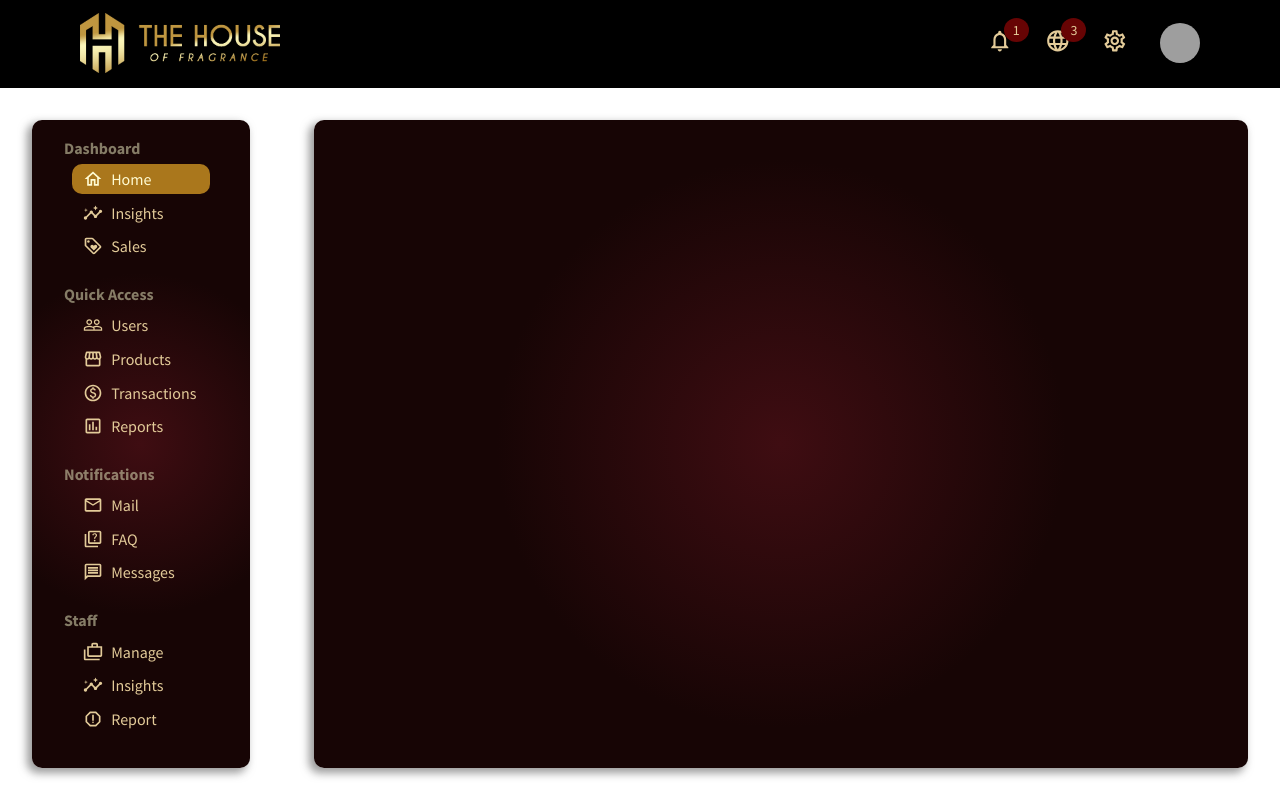
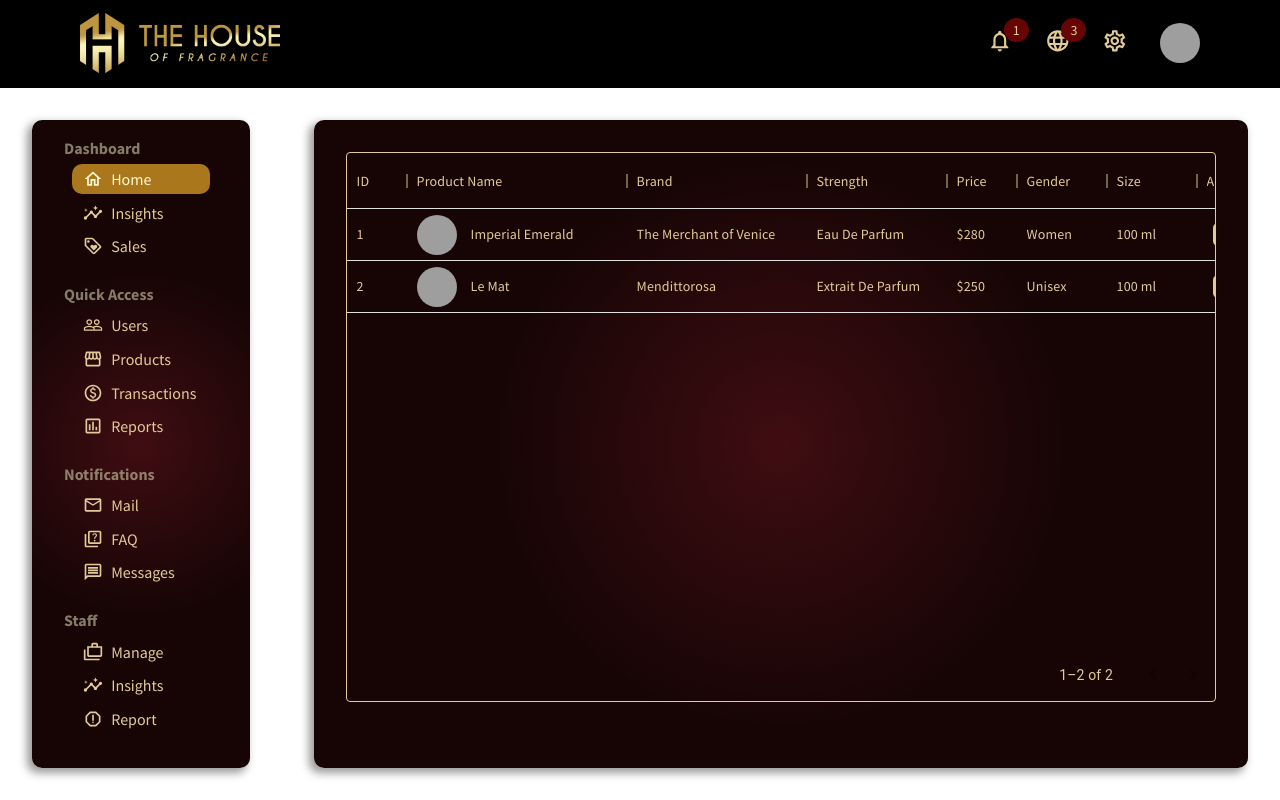
Before and after one commit to reshadintec/thof, a React (Create React App) app in the folder dashboard/: page /products in a window 1280 px wide. Built offline with nearby package versions, Linux system fonts and the light colour scheme; grey boxes are pictures that could not be loaded.

Commit message:
products table

```diff
--- a/dashboard/src/dummyData.js
+++ b/dashboard/src/dummyData.js
@@ -122,3 +122,27 @@
     transaction: "$140"
   },
 ];
+
+export const productRows = [
+  {
+    id: 1,
+    productname: 'Imperial Emerald',
+    image: 'https://uz.thehouseoffragrance.com/wp-content/uploads/sites/2/2022/10/Imperial-Emerald-The-Merchant-of-Venice-1-600x600.webp',
+    brand: "The Merchant of Venice",
+    strength: "Eau De Parfum",
+    price: "$280",
+    gender: "Women",
+    size: "100 ml"
+  },
+  {
+    id: 2,
+    productname: 'Le Mat',
+    image: 'https://uz.thehouseoffragrance.com/wp-content/uploads/sites/2/2022/10/Le-Mat-Mendittorosa-1.webp',
+    brand: "Mendittorosa",
+    strength: "Extrait De Parfum",
+    price: "$250",
+    gender: "Unisex",
+    size: "100 ml"
+  },
+
+];
--- a/dashboard/src/pages/products/Products.jsx
+++ b/dashboard/src/pages/products/Products.jsx
@@ -1,13 +1,54 @@
 import "./products.css"
 import { DataGrid } from '@mui/x-data-grid';
 import {DeleteOutlineOutlined} from '@mui/icons-material';
-import { userRows } from '../../dummyData';
+import { productRows } from '../../dummyData';
 import {Link} from 'react-router-dom';
 import { useState } from 'react';
+
 export default function Products() {
+  const [data, setData] = useState(productRows);
+  const handleDelete = (id)=>{
+    setData(data.filter((item)=> item.id !==id));
+  };
+  const columns = [
+  { field: 'id', headerName: 'ID', width: 60},
+  { field: 'product', headerName: 'Product Name ', width: 220, renderCell:(params)=>{
+    return (
+      <div className='productList'>
+        <img src={params.row.image} alt=''/>
+        {params.row.productname}
+      </div>
+    )
+  }
+  },
+  { field: 'brand', headerName: 'Brand', width: 180 },
+  { field: 'strength', headerName: 'Strength', width: 140 },
+  { field: 'price', headerName: 'Price', width: 70 },
+  { field: 'gender', headerName: 'Gender', width: 90 },
+  { field: 'size', headerName: 'Size', width: 90 },
+  { field: 'action', headerName: 'Action ', width: 150,
+    renderCell:(params) =>{
+      return(
+        <>
+        <Link to={"/product/"+params.row.id}>
+          <button className='productListButton'>Edit</button>
+          </Link>
+          <DeleteOutlineOutlined className='productListDelete' onClick ={ ()=>handleDelete(params.row.id) }/>
+        </>
+      )
+    }
+  },];
+
   return (
     <div className="products">
-
+      <div style={{ height: 550, width: '100%' }}>
+        <DataGrid  sx={{ color: '#fff', border:'solid 1px #e3cb99 '}} className="dataGridCustom"
+          rows={data} disableSelectionOnClick
+          columns={columns}
+          pageSize={8}
+          rowsPerPageOptions={[8]}
+        />
+      </div>
     </div>
   )
 }
--- a/dashboard/src/pages/products/products.css
+++ b/dashboard/src/pages/products/products.css
@@ -11,3 +11,37 @@
   padding: 2em;
   color:#e3cb99;
 }
+
+.productList{
+  display: flex;
+  align-items: center;
+}
+
+.productList img{
+  width:40px;
+  height: 40px;
+  border-radius: 50%;
+  object-fit: cover;
+  margin-right: 1em;
+}
+
+.productListButton{
+  background-color: #e3cb99;
+  color: rgb(63,13,18);
+  padding: 0.2em 0.9em;
+  border: none;
+  border-radius: 5px;
+  cursor: pointer;
+  font-weight: 500;
+  font-size: 0.82rem;
+  margin-right: 2em;
+  margin-left: 0.5em;
+}
+.productListDelete{
+  color:lightcoral;
+  cursor: pointer;
+}
+
+.MuiDataGrid-row{
+  border-color: blueviolet !important;
+}
--- a/dashboard/src/pages/userList/UserList.jsx
+++ b/dashboard/src/pages/userList/UserList.jsx
@@ -13,7 +13,7 @@
   }
 
   const columns = [
-  { field: 'id', headerName: 'ID', width: 60 },
+  { field: 'id', headerName: 'ID', width: 60},
   { field: 'user', headerName: 'User name ', width: 200, renderCell:(params)=>{
     return (
       <div className='userListUser'>
```
